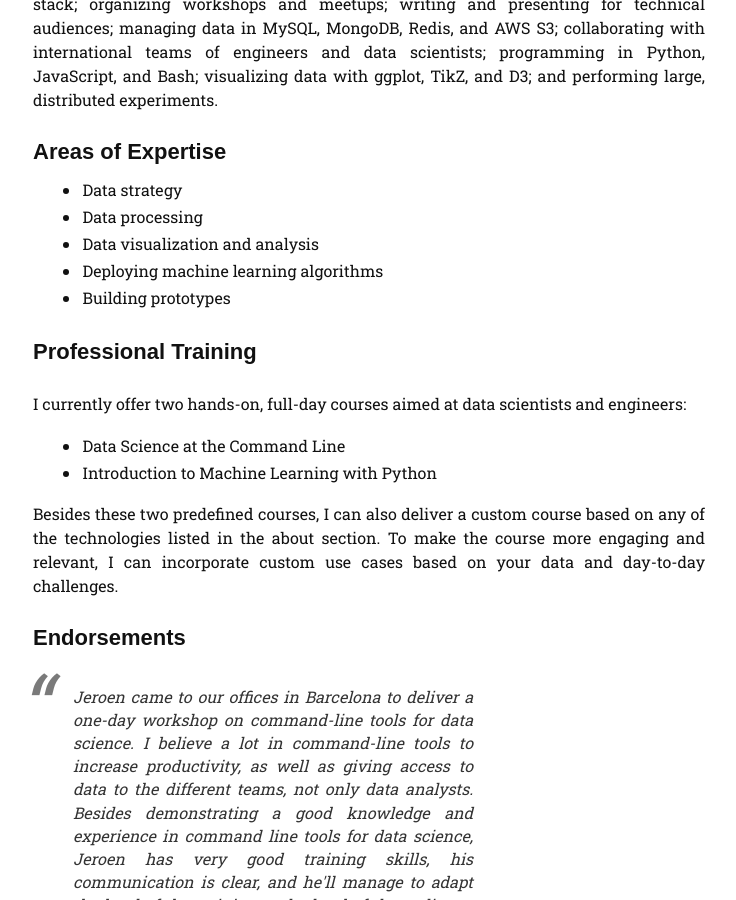
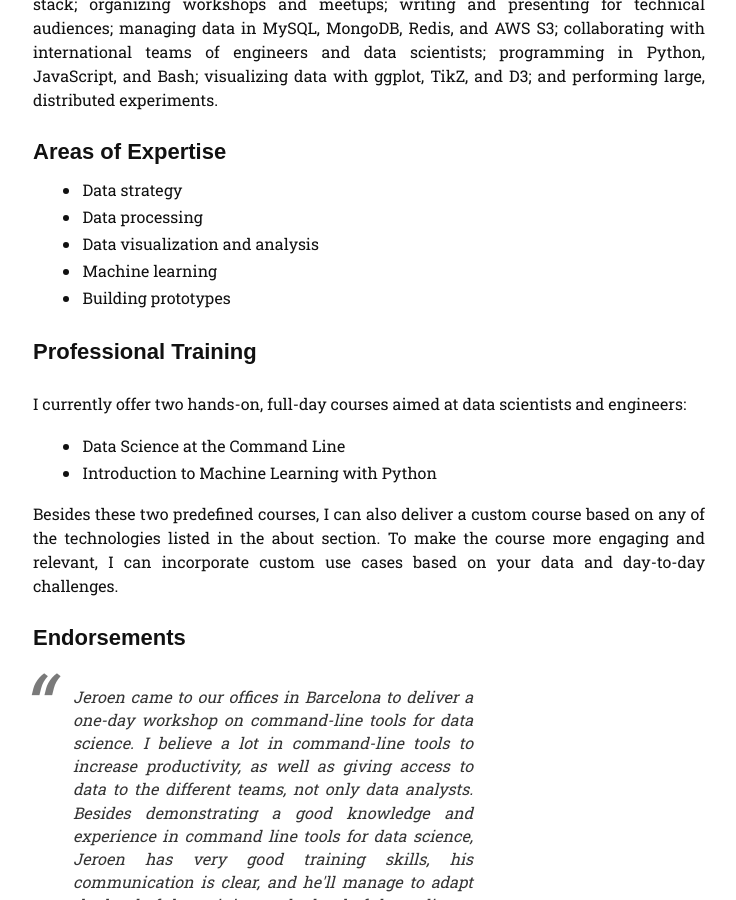
Before and after one commit to jeroenjanssens/jeroenjanssens.github.io, a Jekyll site: the page built from index.html, in a window 1280 px wide and 900 px high, scrolled down 632 px. Shown: the whole window, without its empty margins (271-1007 px from the left). Built offline with Jekyll 4.4.1, drawn with Linux system fonts in a browser that asks for light colours; some web fonts are replaced; Markdown is read by kramdown in place of the engine named in the settings.

Commit message:
Removed 'deploying'

```diff
--- a/index.html
+++ b/index.html
@@ -39,7 +39,7 @@ title: Jeroen Janssens - Data Science Consulting &amp; Training
         <!--communicating data, gaining insight-->
       </li>
       <li>
-        <h4>Deploying machine learning algorithms</h4>
+        <h4>Machine learning</h4>
         <!--During my PhD, I learned a lot about the theory of machine learning.-->
          <!--Since then, I've had plenty of experience deploying various algorithms in production, mostly in an agile manner.-->
       </li>
```
Also changed, not shown: 1 other file.
